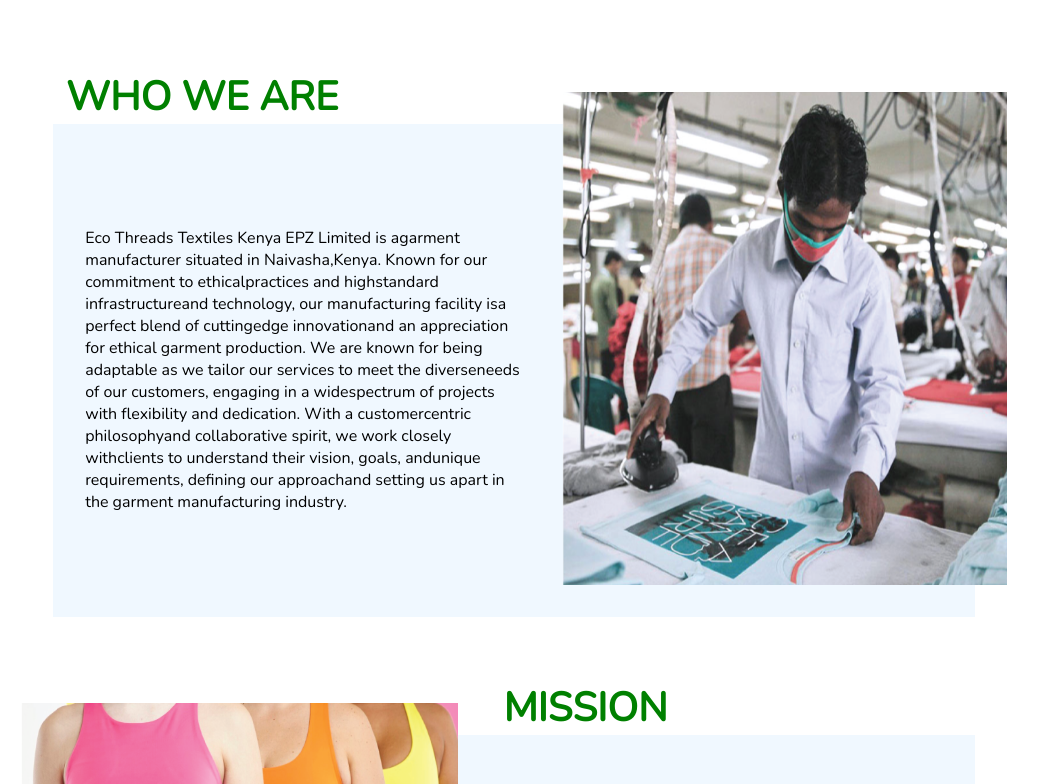
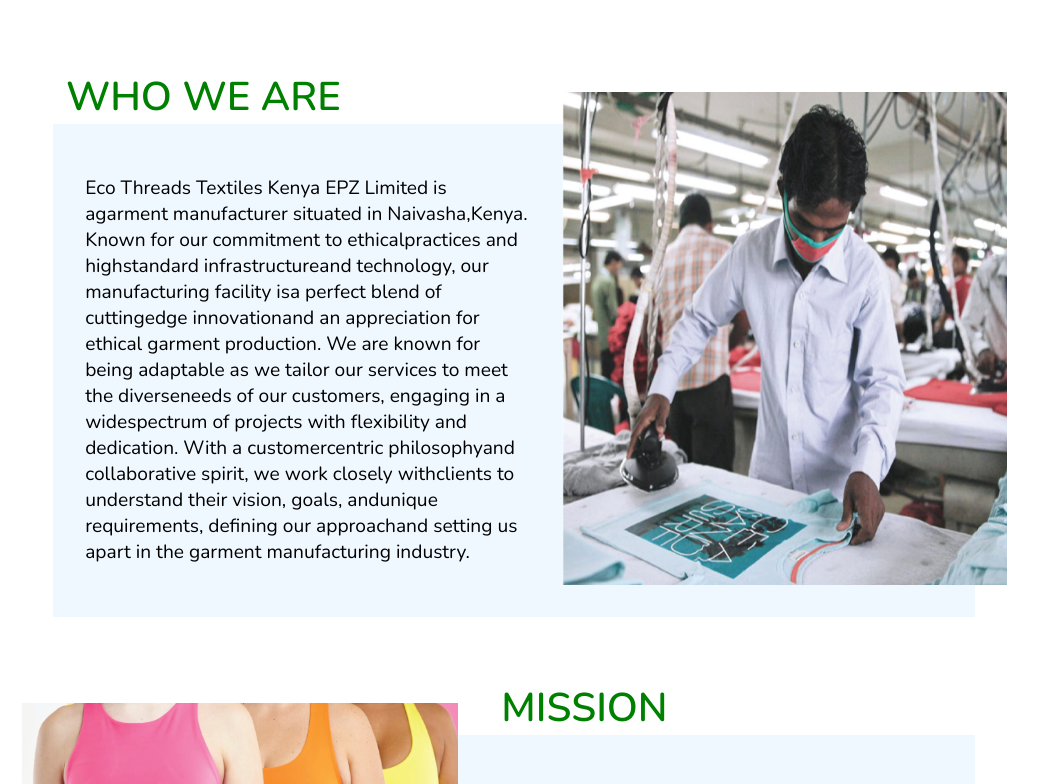
Before and after one commit to Reinhardt254/eco-ke, a Next.js app: page /about in a window 1536 px wide. Shown: the part 640-1424 px from the top of the page, without its empty margins (254-1292 px from the left). Built offline with nearby package versions, Linux system fonts and the light colour scheme.

Commit message:
first commit

```diff
--- a/app/layout.tsx
+++ b/app/layout.tsx
@@ -6,7 +6,7 @@
 import "../styles/contact.css"
 import Footer from "@/components/Footer";
 
-const inter = Nunito({ subsets: ["vietnamese"], weight: "400" });
+const inter = Nunito({ subsets: ["vietnamese"]});
 
 export const metadata: Metadata = {
   title: "Eco-Kenya",
--- a/styles/about.css
+++ b/styles/about.css
@@ -290,10 +290,11 @@
     .about-cards-text-p{
       height: auto;
       width: 100%;
+      font-weight: 300;
       padding-top: 1rem;
       padding-left: 2rem;
       padding-bottom: 1rem;
-      font-size: 1rem;
+      font-size: 1.2rem;
       display: flex;
       justify-content: center;
       align-items: center;
@@ -361,7 +362,7 @@
       padding-top: 1rem;
       padding-left: 2rem;
       padding-bottom: 1rem;
-      font-size: 1rem;
+      font-size: 1.2rem;
       display: flex;
       justify-content: center;
       align-items: center;
--- a/styles/services.css
+++ b/styles/services.css
@@ -189,7 +189,7 @@
 
    .services-our-p{
       padding-top: 0.5rem;
-      font-size: 1rem;
+      font-size: 1.2rem;
       font-weight: 400;
    }
 }
```
